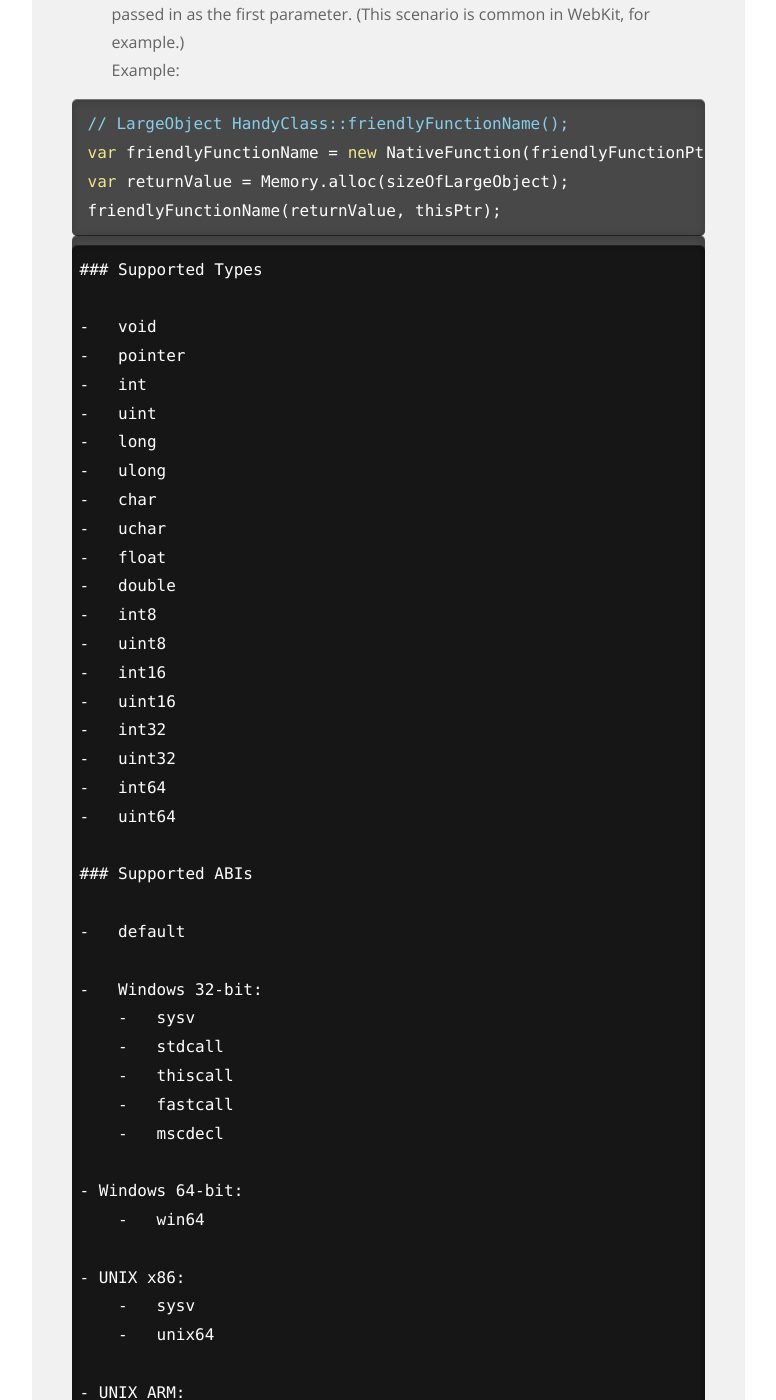
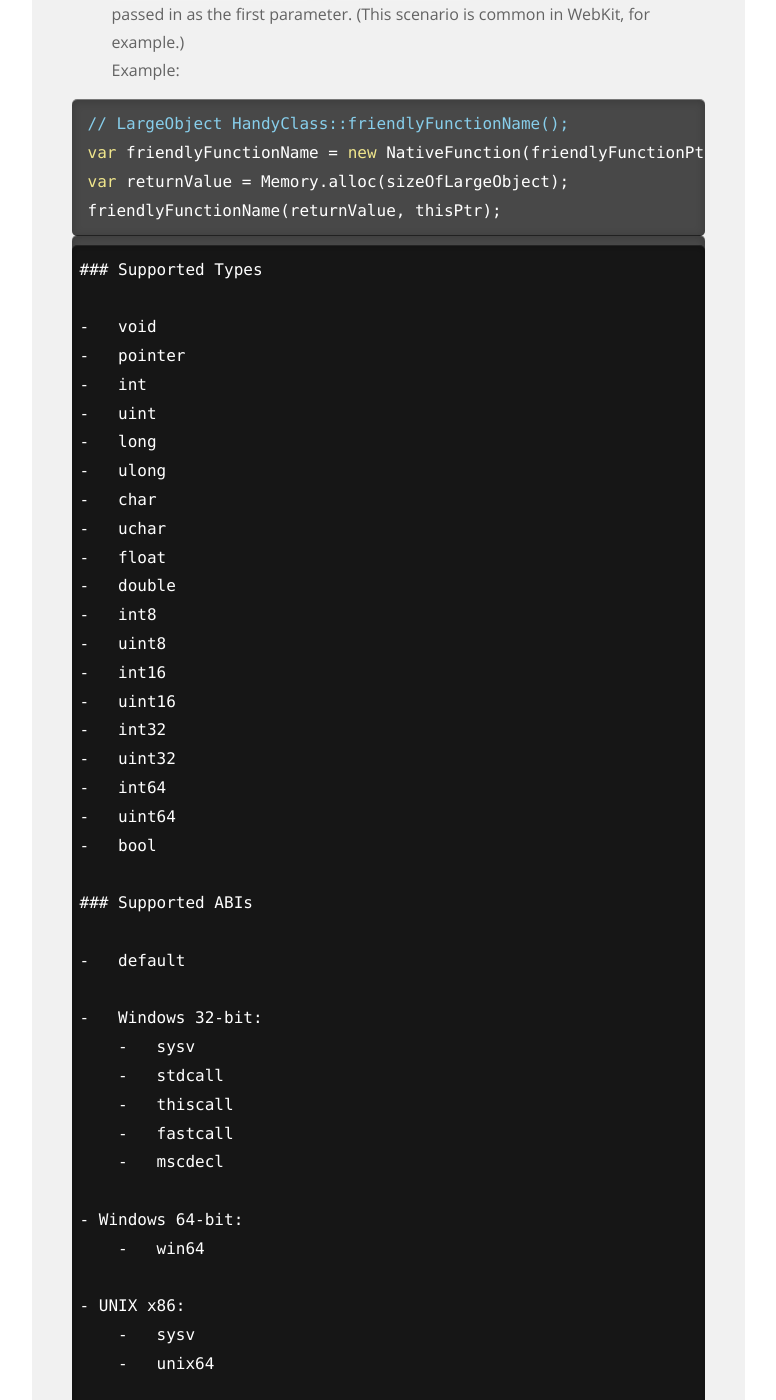
Before and after one commit to frida/frida-website, a Jekyll site: the page built from _docs/javascript-api.md, in a window 1280 px wide and 1400 px high, scrolled down 22965 px. Shown: the whole window, without its empty margins (364-1140 px from the left). Built offline with Jekyll 4.4.1, drawn with Linux system fonts in a browser that asks for light colours; some of the changed text lies outside the part shown.

Commit message:
Add bool to list of supported NativeFunction types (#128)

```diff
--- a/_docs/javascript-api.md
+++ b/_docs/javascript-api.md
@@ -934,6 +934,7 @@ friendlyFunctionName(returnValue, thisPtr);
     -   uint32
     -   int64
     -   uint64
+    -   bool
 
     ### Supported ABIs
 
```
